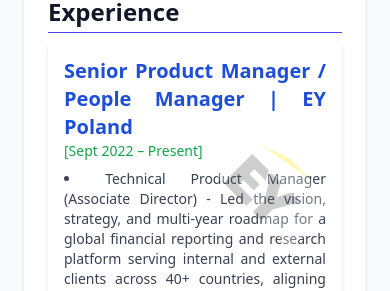
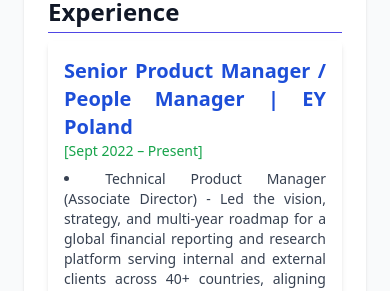
Before and after one commit to marianotue01/cv-mariano, a React (Create React App) app: page / in a window 390 px wide. Shown: the part 880-1171 px from the top of the page. Built offline with nearby package versions, Linux system fonts and the light colour scheme; no server answers.

Commit message:
agregando nuevas features

```diff
--- a/src/frontend/App.js
+++ b/src/frontend/App.js
@@ -112,7 +112,7 @@
     <img
       src={`/experience-bg-${i}.jpg`} // nombrar según índice: experience-bg-0.jpg, etc.
       alt="Decorative"
-      className="absolute top-28 right-3 w-59 h-16 object-cover transform rotate-45 opacity-30 pointer-events-none"
+      className="hidden md:block absolute top-24 right-4 w-29 h-16 object-cover transform rotate-45 opacity-30 pointer-events-none"
     />
 
     <h3 className="text-xl font-semibold text-blue-700">
```
